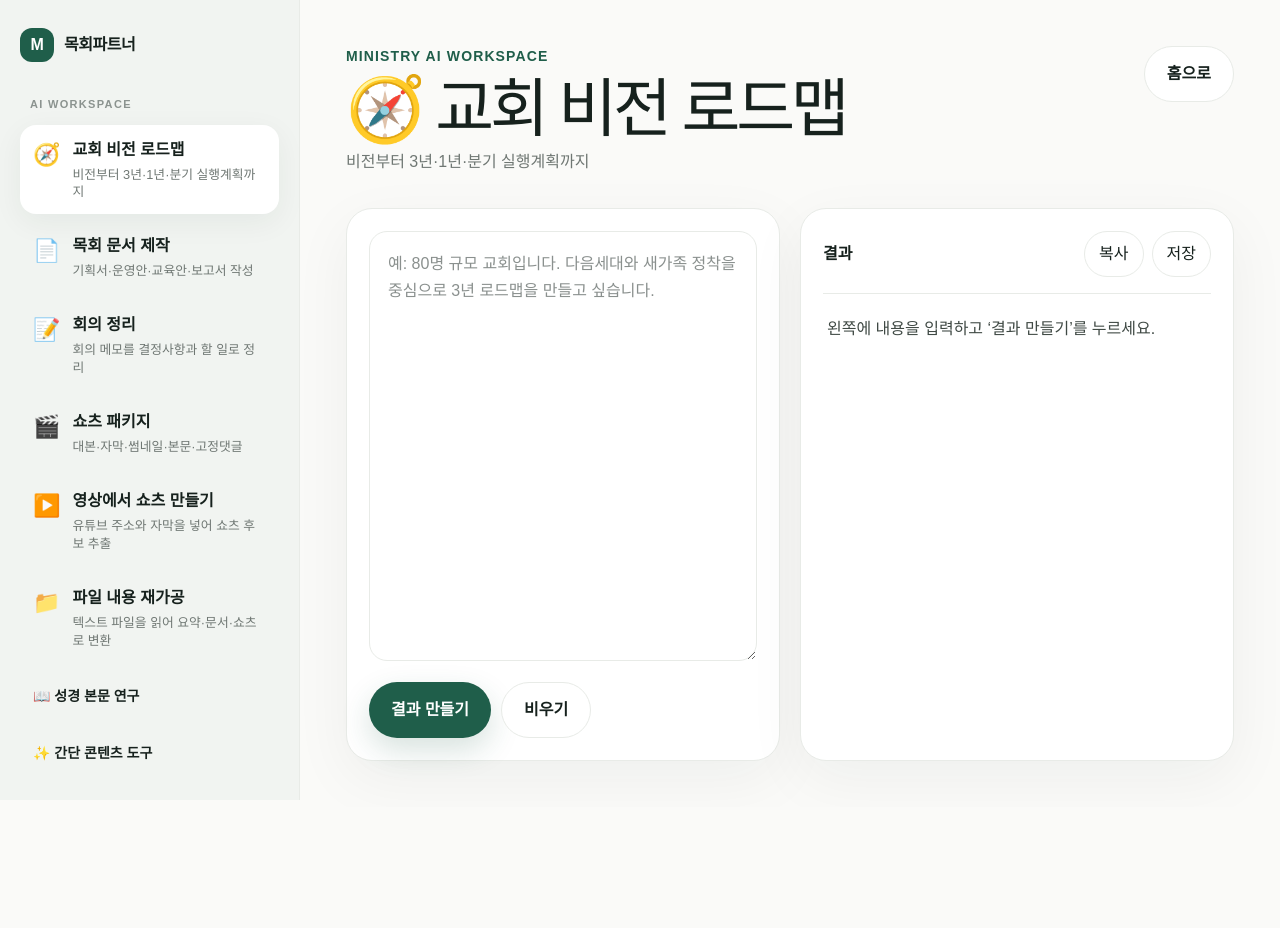
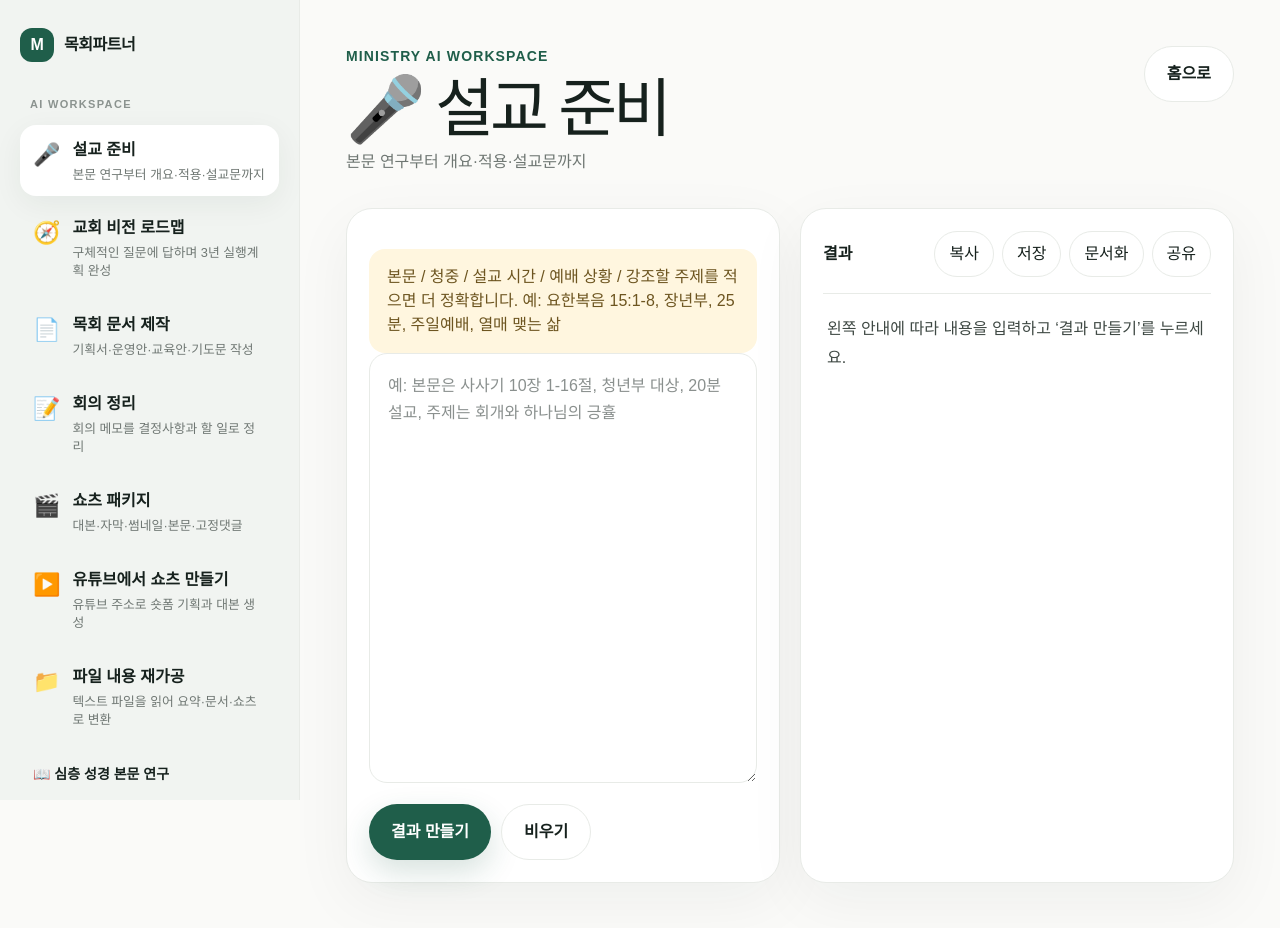
Before and after one commit to a01057674471-dot/ministry-partner, a Next.js app: page /workspace in a window 1280 px wide. Before the commit the page ends 807 px from the top, so only its background shows below. Built offline with nearby package versions, Linux system fonts and the light colour scheme.

Commit message:
Add sermon workspace, guided roadmap questions, and export actions

```diff
--- a/app/workspace/page.tsx
+++ b/app/workspace/page.tsx
@@ -1,43 +1,70 @@
 "use client";
 
-import { ChangeEvent, useEffect, useState } from "react";
+import { ChangeEvent, useEffect, useMemo, useState } from "react";
+import { useSearchParams } from "next/navigation";
 
-type Mode = "roadmap" | "document" | "meeting" | "shorts" | "youtube" | "file";
-
+type Mode = "sermon" | "roadmap" | "document" | "meeting" | "shorts" | "youtube" | "file";
 type SavedItem = { id: number; mode: Mode; title: string; result: string; createdAt: string };
 
 const modes: Array<{ id: Mode; icon: string; title: string; desc: string; placeholder: string }> = [
-  { id: "roadmap", icon: "🧭", title: "교회 비전 로드맵", desc: "비전부터 3년·1년·분기 실행계획까지", placeholder: "예: 80명 규모 교회입니다. 다음세대와 새가족 정착을 중심으로 3년 로드맵을 만들고 싶습니다." },
-  { id: "document", icon: "📄", title: "목회 문서 제작", desc: "기획서·운영안·교육안·보고서 작성", placeholder: "예: 가을 새생명축제 기획서. 목표, 일정, 역할, 예산, 홍보, 사후관리까지 포함" },
+  { id: "sermon", icon: "🎤", title: "설교 준비", desc: "본문 연구부터 개요·적용·설교문까지", placeholder: "예: 본문은 사사기 10장 1-16절, 청년부 대상, 20분 설교, 주제는 회개와 하나님의 긍휼" },
+  { id: "roadmap", icon: "🧭", title: "교회 비전 로드맵", desc: "구체적인 질문에 답하며 3년 실행계획 완성", placeholder: "아래 질문에 답하면 더 현실적인 로드맵이 만들어집니다." },
+  { id: "document", icon: "📄", title: "목회 문서 제작", desc: "기획서·운영안·교육안·기도문 작성", placeholder: "무엇을 만들지 구체적으로 적어 주세요. 예: 7월 첫째 주 주일예배 대표기도문, 3분 분량, 감사와 다음세대를 위한 기도 포함" },
   { id: "meeting", icon: "📝", title: "회의 정리", desc: "회의 메모를 결정사항과 할 일로 정리", placeholder: "회의 내용을 그대로 붙여넣으세요. 결정사항, 담당자, 기한, 미결사항으로 정리합니다." },
-  { id: "shorts", icon: "🎬", title: "쇼츠 패키지", desc: "대본·자막·썸네일·본문·고정댓글", placeholder: "예: 교회 안에서 자꾸 상처받는 이유. 45초, 따뜻하지만 직설적인 톤" },
-  { id: "youtube", icon: "▶️", title: "영상에서 쇼츠 만들기", desc: "유튜브 주소와 자막을 넣어 쇼츠 후보 추출", placeholder: "첫 줄에 유튜브 주소를 넣고, 아래에 영상 자막이나 대본을 붙여넣으세요." },
-  { id: "file", icon: "📁", title: "파일 내용 재가공", desc: "텍스트 파일을 읽어 요약·문서·쇼츠로 변환", placeholder: "파일을 올리면 텍스트가 여기에 들어옵니다. 원하는 결과도 함께 적어주세요." },
+  { id: "shorts", icon: "🎬", title: "쇼츠 패키지", desc: "대본·자막·썸네일·본문·고정댓글", placeholder: "주제 / 대상 / 영상 길이 / 원하는 분위기를 적어 주세요. 예: 교회에서 상처받는 이유, 30대 크리스천, 45초, 따뜻하지만 직설적" },
+  { id: "youtube", icon: "▶️", title: "유튜브에서 쇼츠 만들기", desc: "유튜브 주소로 숏폼 기획과 대본 생성", placeholder: "유튜브 주소를 붙여넣으세요. 예: https://www.youtube.com/watch?v=..." },
+  { id: "file", icon: "📁", title: "파일 내용 재가공", desc: "텍스트 파일을 읽어 요약·문서·쇼츠로 변환", placeholder: "파일을 올린 뒤 원하는 결과를 적어 주세요. 예: 이 회의록을 결정사항과 담당자 표로 정리" },
+];
+
+const roadmapQuestions = [
+  "현재 출석 인원과 연령대 구성은 어떻게 되나요?",
+  "교회가 위치한 지역과 지역 주민의 특징은 무엇인가요?",
+  "현재 가장 잘되고 있는 사역 3가지는 무엇인가요?",
+  "가장 시급하게 개선해야 할 문제 3가지는 무엇인가요?",
+  "담임목회자와 공동체가 절대 놓치고 싶지 않은 핵심 가치는 무엇인가요?",
+  "3년 뒤 교회가 어떤 모습이 되기를 바라나요? 숫자와 장면으로 적어 주세요.",
+  "다음세대·새가족·제자훈련·선교 중 가장 우선할 분야는 무엇인가요?",
+  "현재 사역자와 핵심 리더는 몇 명이며 실제로 투입 가능한 시간은 어느 정도인가요?",
+  "연간 사용 가능한 신규 사역 예산 범위는 어느 정도인가요?",
+  "변화를 추진할 때 예상되는 가장 큰 저항이나 위험은 무엇인가요?",
 ];
 
 export default function WorkspacePage() {
-  const [mode, setMode] = useState<Mode>("roadmap");
+  const searchParams = useSearchParams();
+  const requestedTool = searchParams.get("tool") as Mode | null;
+  const requestedText = searchParams.get("request") ?? "";
+  const [mode, setMode] = useState<Mode>("sermon");
   const [topic, setTopic] = useState("");
   const [result, setResult] = useState("");
   const [loading, setLoading] = useState(false);
   const [error, setError] = useState("");
   const [saved, setSaved] = useState<SavedItem[]>([]);
+  const [roadmapAnswers, setRoadmapAnswers] = useState<string[]>(roadmapQuestions.map(() => ""));
 
-  const active = modes.find((item) => item.id === mode)!;
+  const active = useMemo(() => modes.find((item) => item.id === mode) ?? modes[0], [mode]);
 
   useEffect(() => {
     const raw = localStorage.getItem("ministry-workspace-saved");
     if (raw) setSaved(JSON.parse(raw));
-  }, []);
+    if (requestedTool && modes.some((item) => item.id === requestedTool)) setMode(requestedTool);
+    if (requestedText) setTopic(requestedText);
+  }, [requestedTool, requestedText]);
+
+  function buildInput() {
+    if (mode !== "roadmap") return topic.trim();
+    const answers = roadmapQuestions.map((question, index) => `${index + 1}. ${question}\n답변: ${roadmapAnswers[index].trim() || "미입력"}`).join("\n\n");
+    return `${answers}${topic.trim() ? `\n\n추가 요청:\n${topic.trim()}` : ""}`;
+  }
 
   async function generate() {
-    if (!topic.trim()) return setError("내용을 입력해 주세요.");
+    const input = buildInput();
+    if (!input || (mode === "roadmap" && roadmapAnswers.every((answer) => !answer.trim()))) return setError("내용을 입력해 주세요.");
     setLoading(true); setError(""); setResult("");
     try {
       const response = await fetch("/api/generate", {
         method: "POST",
         headers: { "Content-Type": "application/json" },
-        body: JSON.stringify({ tool: mode, topic }),
+        body: JSON.stringify({ tool: mode, topic: input }),
       });
       const data = await response.json();
       if (!response.ok || !data.success) throw new Error(data.error || "생성에 실패했습니다.");
@@ -54,13 +81,27 @@ export default function WorkspacePage() {
     setSaved(next); localStorage.setItem("ministry-workspace-saved", JSON.stringify(next));
   }
 
+  function downloadResult() {
+    if (!result) return;
+    const blob = new Blob([`# ${active.title}\n\n${result}`], { type: "text/markdown;charset=utf-8" });
+    const url = URL.createObjectURL(blob);
+    const anchor = document.createElement("a");
+    anchor.href = url; anchor.download = `${active.title}-${new Date().toISOString().slice(0, 10)}.md`; anchor.click();
+    URL.revokeObjectURL(url);
+  }
+
+  async function shareResult() {
+    if (!result) return;
+    if (navigator.share) await navigator.share({ title: active.title, text: result });
+    else { await navigator.clipboard.writeText(result); alert("공유용 내용이 복사되었습니다."); }
+  }
+
   function onFile(event: ChangeEvent<HTMLInputElement>) {
     const file = event.target.files?.[0];
     if (!file) return;
     const allowed = ["text/plain", "text/markdown", "text/csv", "application/json"];
     if (!allowed.includes(file.type) && !file.name.match(/\.(txt|md|csv|json)$/i)) {
-      setError("현재는 TXT·MD·CSV·JSON 파일을 바로 읽을 수 있습니다. PDF·영상은 다음 연결 단계에서 지원합니다.");
-      return;
+      setError("현재는 TXT·MD·CSV·JSON 파일을 읽을 수 있습니다."); return;
     }
     const reader = new FileReader();
     reader.onload = () => setTopic(`파일명: ${file.name}\n\n${String(reader.result).slice(0, 50000)}`);
@@ -75,8 +116,7 @@ export default function WorkspacePage() {
         <nav className="workspace-nav">
           {modes.map((item) => <button key={item.id} className={mode === item.id ? "active" : ""} onClick={() => { setMode(item.id); setResult(""); setError(""); }}><span>{item.icon}</span><div><strong>{item.title}</strong><small>{item.desc}</small></div></button>)}
         </nav>
-        <a className="sidebar-link" href="/research">📖 성경 본문 연구</a>
-        <a className="sidebar-link" href="/studio">✨ 간단 콘텐츠 도구</a>
+        <a className="sidebar-link" href="/research">📖 심층 성경 본문 연구</a>
       </aside>
 
       <section className="workspace-main">
@@ -84,16 +124,29 @@ export default function WorkspacePage() {
 
         <div className="workspace-grid">
           <section className="workspace-editor">
-            {mode === "file" && <label className="upload-box">파일 선택<input type="file" accept=".txt,.md,.csv,.json,text/plain,text/markdown,text/csv,application/json" onChange={onFile} /></label>}
-            {mode === "youtube" && <div className="notice">유튜브 주소만으로 전체 영상을 읽지는 못합니다. 주소와 함께 자동 자막 또는 대본을 붙이면 쇼츠 구간을 정확하게 뽑습니다.</div>}
-            <textarea value={topic} onChange={(e) => setTopic(e.target.value)} placeholder={active.placeholder} />
+            {mode === "roadmap" ? (
+              <div style={{ display: "grid", gap: 14 }}>
+                <div className="notice">모든 질문에 완벽히 답하지 않아도 됩니다. 아는 것부터 구체적으로 적어 주세요.</div>
+                {roadmapQuestions.map((question, index) => (
+                  <label key={question} style={{ display: "grid", gap: 7 }}><strong>{index + 1}. {question}</strong><textarea rows={2} value={roadmapAnswers[index]} onChange={(event) => setRoadmapAnswers((current) => current.map((value, i) => i === index ? event.target.value : value))} placeholder="예: 주일 출석 80명, 50대 이상 55%, 청년 10명, 유초등부 12명" /></label>
+                ))}
+                <textarea value={topic} onChange={(e) => setTopic(e.target.value)} placeholder="추가로 반영할 요청이 있다면 적어 주세요." />
+              </div>
+            ) : (
+              <>
+                {mode === "file" && <label className="upload-box">파일 선택<input type="file" accept=".txt,.md,.csv,.json,text/plain,text/markdown,text/csv,application/json" onChange={onFile} /></label>}
+                {mode === "youtube" && <div className="notice">유튜브 주소만 붙여넣으면 제목과 채널 정보를 확인해 쇼츠 기획을 만듭니다. 영상 자막까지 자동 확보되지 않는 경우에는 메타데이터 기반 기획임을 결과에 표시합니다.</div>}
+                {mode === "sermon" && <div className="notice">본문 / 청중 / 설교 시간 / 예배 상황 / 강조할 주제를 적으면 더 정확합니다. 예: 요한복음 15:1-8, 장년부, 25분, 주일예배, 열매 맺는 삶</div>}
+                <textarea value={topic} onChange={(e) => setTopic(e.target.value)} placeholder={active.placeholder} />
+              </>
+            )}
             <div className="editor-actions"><button className="button button-primary" onClick={generate} disabled={loading}>{loading ? "AI가 정리 중…" : "결과 만들기"}</button><button className="button button-secondary" onClick={() => { setTopic(""); setResult(""); setError(""); }}>비우기</button></div>
             {error && <div className="notice error">{error}</div>}
           </section>
 
           <section className="workspace-result">
-            <div className="result-toolbar"><strong>결과</strong><div><button onClick={() => result && navigator.clipboard.writeText(result)}>복사</button><button onClick={saveResult}>저장</button></div></div>
-            <div className="result-paper">{result || "왼쪽에 내용을 입력하고 ‘결과 만들기’를 누르세요."}</div>
+            <div className="result-toolbar"><strong>결과</strong><div><button onClick={() => result && navigator.clipboard.writeText(result)}>복사</button><button onClick={saveResult}>저장</button><button onClick={downloadResult}>문서화</button><button onClick={shareResult}>공유</button></div></div>
+            <div className="result-paper">{result || "왼쪽 안내에 따라 내용을 입력하고 ‘결과 만들기’를 누르세요."}</div>
           </section>
         </div>
 
```
